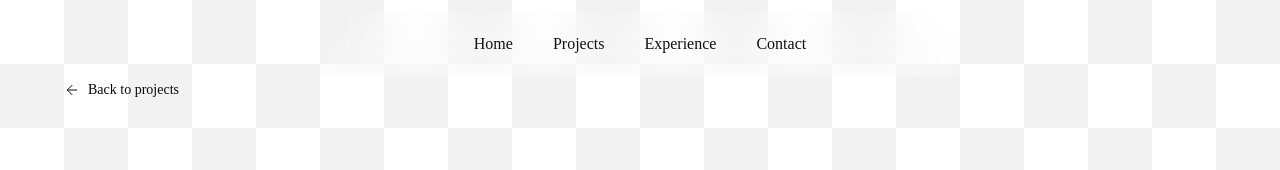
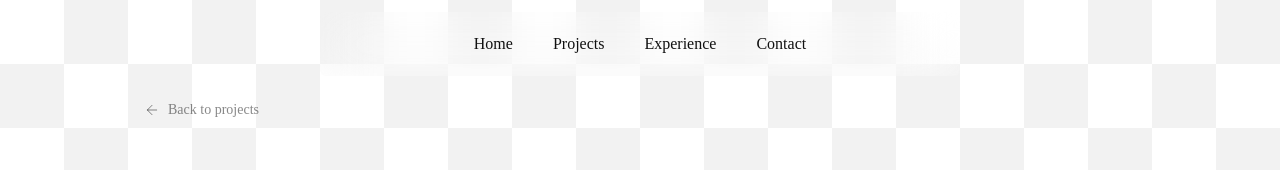
Before and after one commit to H2Vid/david-porfolio, a Next.js app: page /projects/curtain-bali in a window 1280 px wide. Shown: the top 170 px of the page. Built offline with nearby package versions, Linux system fonts and the light colour scheme.

Commit message:
save layout

```diff
--- a/src/app/projects/[slug]/page.js
+++ b/src/app/projects/[slug]/page.js
@@ -41,15 +41,14 @@ export default async function ProjectDetailPage({ params }) {
   const projectNumber = String(projectIndex + 1).padStart(2, "0");
 
   return (
-    <main className="min-h-screen">
+    <div className="p-20">
       {/* =====================================================
           BACK / NAVIGATION
       ====================================================== */}
-      <section className="px-6 pt-20 md:px-10 lg:px-16">
-        <div className="mx-auto max-w-7xl">
+      <div className="group mx-auto inline-flex max-w-7xl items-center gap-2 px-6 pt-5 text-sm text-[#111111]/50 transition-colors duration-300 hover:text-[#111111] md:px-10 lg:px-16 dark:text-[#f1f1f1]/50 dark:hover:text-[#f1f1f1]">
         <Link
           href="/projects"
-            className="group inline-flex items-center gap-2 text-sm text-[#111111]/50 transition-colors duration-300 hover:text-[#111111] dark:text-[#f1f1f1]/50 dark:hover:text-[#f1f1f1]"
+          className="flex items-center justify-center gap-2"
         >
           <ArrowLeft
             size={16}
@@ -60,12 +59,11 @@ export default async function ProjectDetailPage({ params }) {
           <span>Back to projects</span>
         </Link>
       </div>
-      </section>
 
       {/* =====================================================
           PROJECT HERO
       ====================================================== */}
-      <section className="px-6 pt-24 pb-16 md:px-10 md:pt-32 md:pb-20 lg:px-16">
+      <section className="px-6 pt-16 pb-16 md:px-10 md:pt-24 md:pb-20 lg:px-16">
         <div className="mx-auto max-w-7xl">
           {/* Meta */}
           <div className="mb-8 flex items-center justify-between border-b border-[#111111]/15 pb-4 dark:border-[#f1f1f1]/15">
@@ -274,6 +272,6 @@ export default async function ProjectDetailPage({ params }) {
           </div>
         </Link>
       </section>
-    </main>
+    </div>
   );
 }
```
Lines whose indentation alone changed are shown as unchanged.
